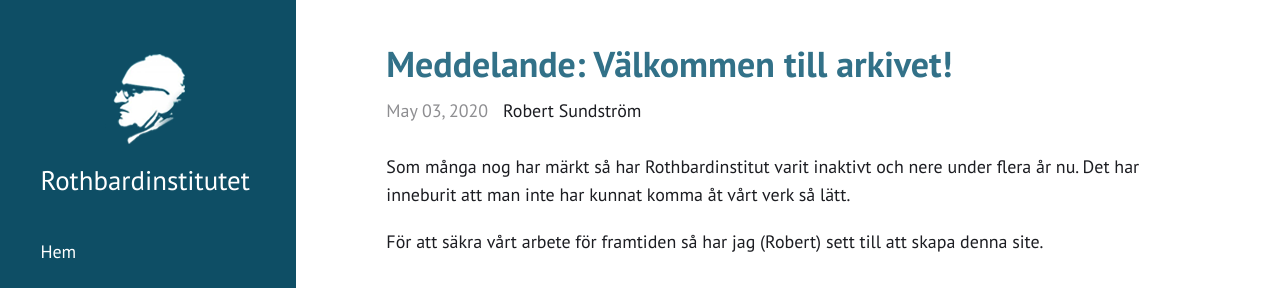
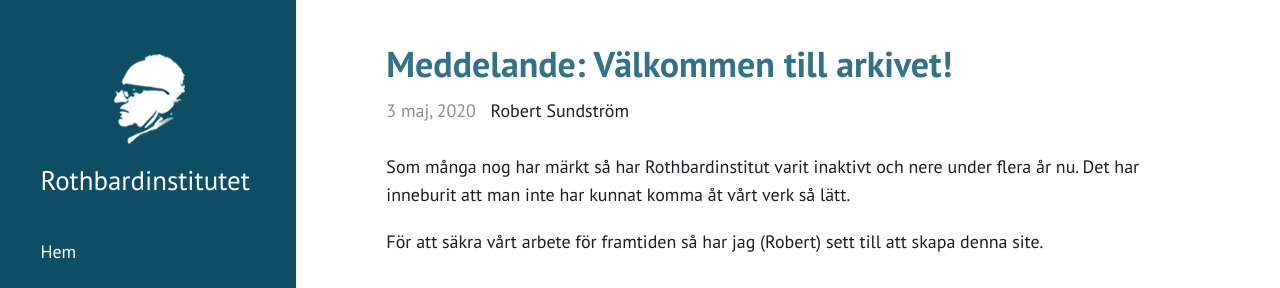
Before and after one commit to Rothbardinstitutet/rothbardinstitutet.github.io, a Jekyll site: the page built from _posts/2020-05-03-meddelande-valkomment-till-arkivet.md, in a window 1280 px wide and 1101 px high. Shown: the top 288 px of the window. Built offline with Jekyll 4.4.1, drawn with Linux system fonts in a browser that asks for light colours; some of the changed lines change nothing that is shown.

Commit message:
Visa datum på svenska

```diff
--- a/_includes/meta.html
+++ b/_includes/meta.html
@@ -3,7 +3,6 @@
     <div class="categories">{{ include.post.categories | join: ", "  | upcase }}</div>
   {% endif %}
   <h1><a href="{{ include.post.url | relative_url }}">{{ include.post.title }}</a></h1>
-  {%- assign date_format = site.date_format | default: "%B %d, %Y" -%}
-  <time datetime="{{ include.post.date | date_to_xmlschema }}">{{ include.post.date | date: date_format }}</time>
+  <time datetime="{{ include.post.date | date_to_xmlschema }}">{{ include.post.date | swedish_long_date }}</time>
   <span style="margin-left: 10px;">{{ include.post.author }}</span>
 </header>
--- /dev/null
+++ b/_plugins/DateFilter.rb
@@ -0,0 +1,11 @@
+module DateFilter
+    MONTHS = %w(januari februari mars april maj juni juli augusti september oktober november december)
+
+    def swedish_long_date(input)
+        unless input.nil?
+            input.strftime("%-d") + " " +MONTHS[input.strftime("%m").to_i - 1] + ", " + input.strftime("%Y")
+        end
+    end
+  end
+
+  Liquid::Template.register_filter(DateFilter)
```
